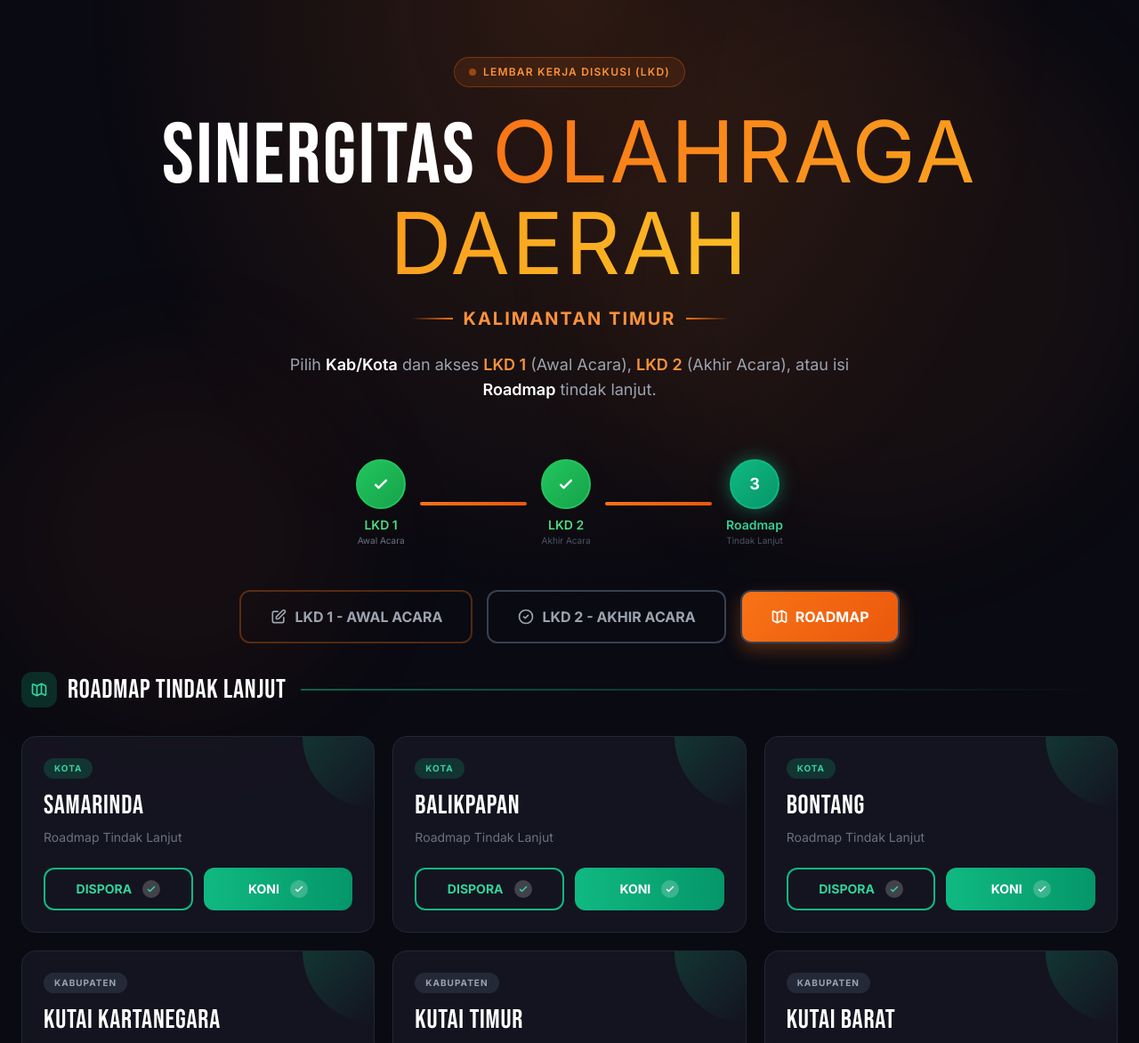
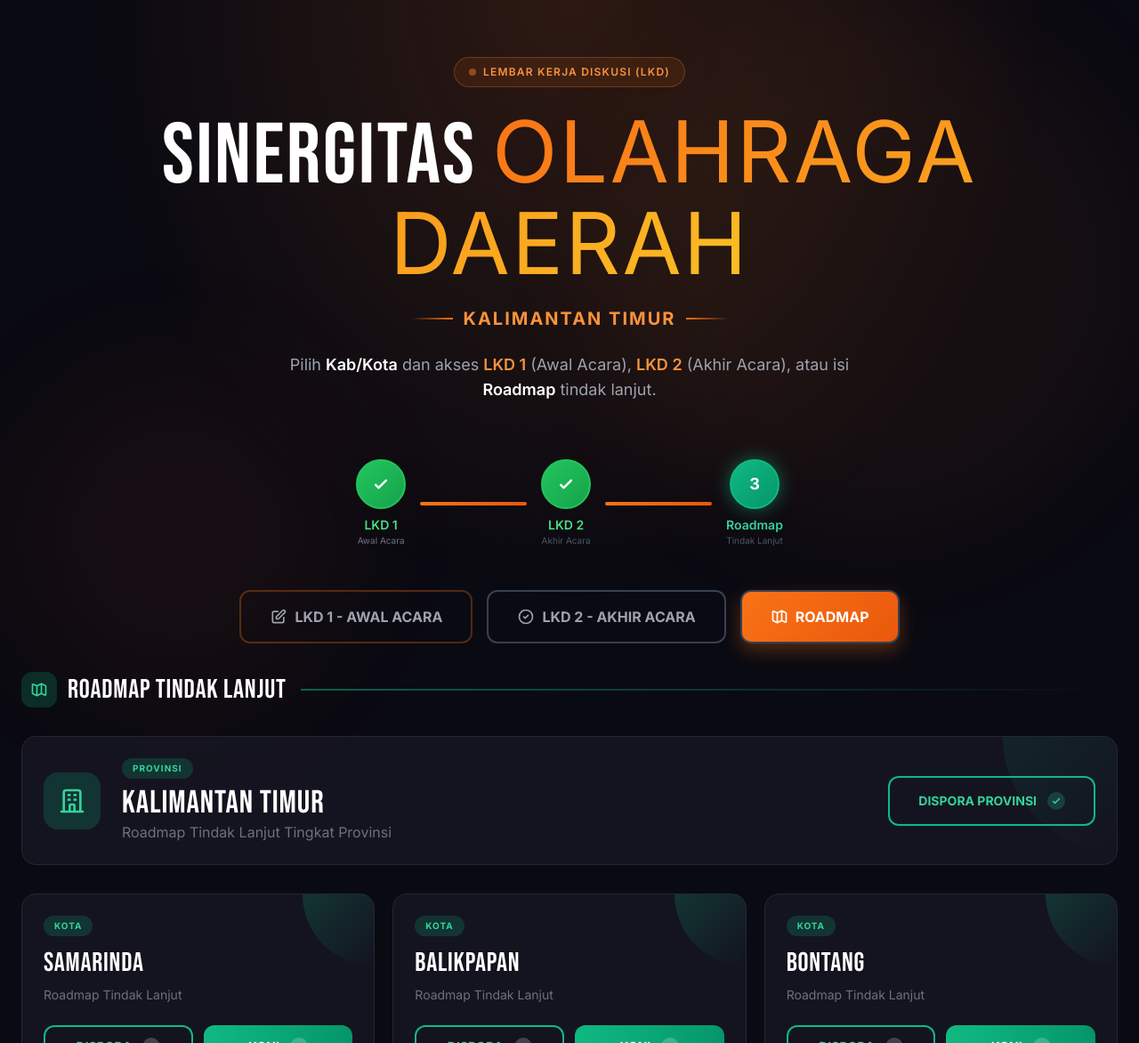
Before and after one commit to mysitleh/LKD, a plain HTML site: page index.html in a window 1280 px wide. Shown: the top 1172 px of the page at 89% size. Drawn offline with nearby package versions, Linux system fonts and the light colour scheme.

Commit message:
Add DISPORA PROV KALTIM card to Roadmap

```diff
--- a/index.html
+++ b/index.html
@@ -996,6 +996,48 @@
           <div class="flex-1 h-[2px] bg-gradient-to-r from-emerald-500/50 to-transparent"></div>
         </div>
 
+        <div class="mb-8">
+          <div
+            class="card-hover group bg-dark-800/50 backdrop-blur-sm rounded-2xl border border-gray-800 hover:border-emerald-500/50 p-6 flex flex-col md:flex-row items-center justify-between gap-6 relative overflow-hidden">
+            <div
+              class="absolute top-0 right-0 w-32 h-32 bg-gradient-to-br from-emerald-500/10 to-transparent rounded-bl-full">
+            </div>
+
+            <div class="relative z-10 flex items-center gap-6">
+              <div class="w-16 h-16 bg-emerald-500/20 rounded-2xl flex items-center justify-center shrink-0">
+                <svg class="w-8 h-8 text-emerald-400" fill="none" stroke="currentColor" viewBox="0 0 24 24">
+                  <path stroke-linecap="round" stroke-linejoin="round" stroke-width="2"
+                    d="M19 21V5a2 2 0 00-2-2H7a2 2 0 00-2 2v16m14 0h2m-2 0h-5m-9 0H3m2 0h5M9 7h1m-1 4h1m4-4h1m-1 4h1m-5 10v-5a1 1 0 011-1h2a1 1 0 011 1v5m-4 0h4" />
+                </svg>
+              </div>
+              <div>
+                <div class="flex items-center gap-2 mb-2">
+                  <span
+                    class="px-3 py-1 bg-emerald-500/20 text-emerald-400 text-[10px] font-bold uppercase tracking-widest rounded-full">Provinsi</span>
+                </div>
+                <h3
+                  class="font-display text-3xl md:text-4xl text-white tracking-wide group-hover:text-emerald-400 transition-colors">
+                  KALIMANTAN TIMUR
+                </h3>
+                <p class="text-gray-500">Roadmap Tindak Lanjut Tingkat Provinsi</p>
+              </div>
+            </div>
+
+            <div class="relative z-10 w-full md:w-auto">
+              <a href="https://docs.google.com/document/d/1lYMMkeisRIp2htUxqLIQ8WC4sA__lBqY/edit?usp=sharing&ouid=111584397965310994628&rtpof=true&sd=true"
+                target="_blank"
+                class="btn-secondary w-full md:w-auto gap-2 inline-flex items-center justify-center px-8 py-4 text-sm font-bold text-emerald-400 rounded-xl border-2 border-emerald-500 hover:bg-emerald-500/10 transition">
+                <span>DISPORA PROVINSI</span>
+                <span class="link-badge flex items-center justify-center bg-emerald-400/20 rounded-full w-5 h-5 ml-1">
+                  <svg class="w-3 h-3" fill="none" stroke="currentColor" viewBox="0 0 24 24">
+                    <path stroke-linecap="round" stroke-linejoin="round" stroke-width="3" d="M5 13l4 4L19 7" />
+                  </svg>
+                </span>
+              </a>
+            </div>
+          </div>
+        </div>
+
         <div class="grid gap-5 md:grid-cols-2 lg:grid-cols-3">
           <!-- 1. Kota Samarinda -->
           <div
```
